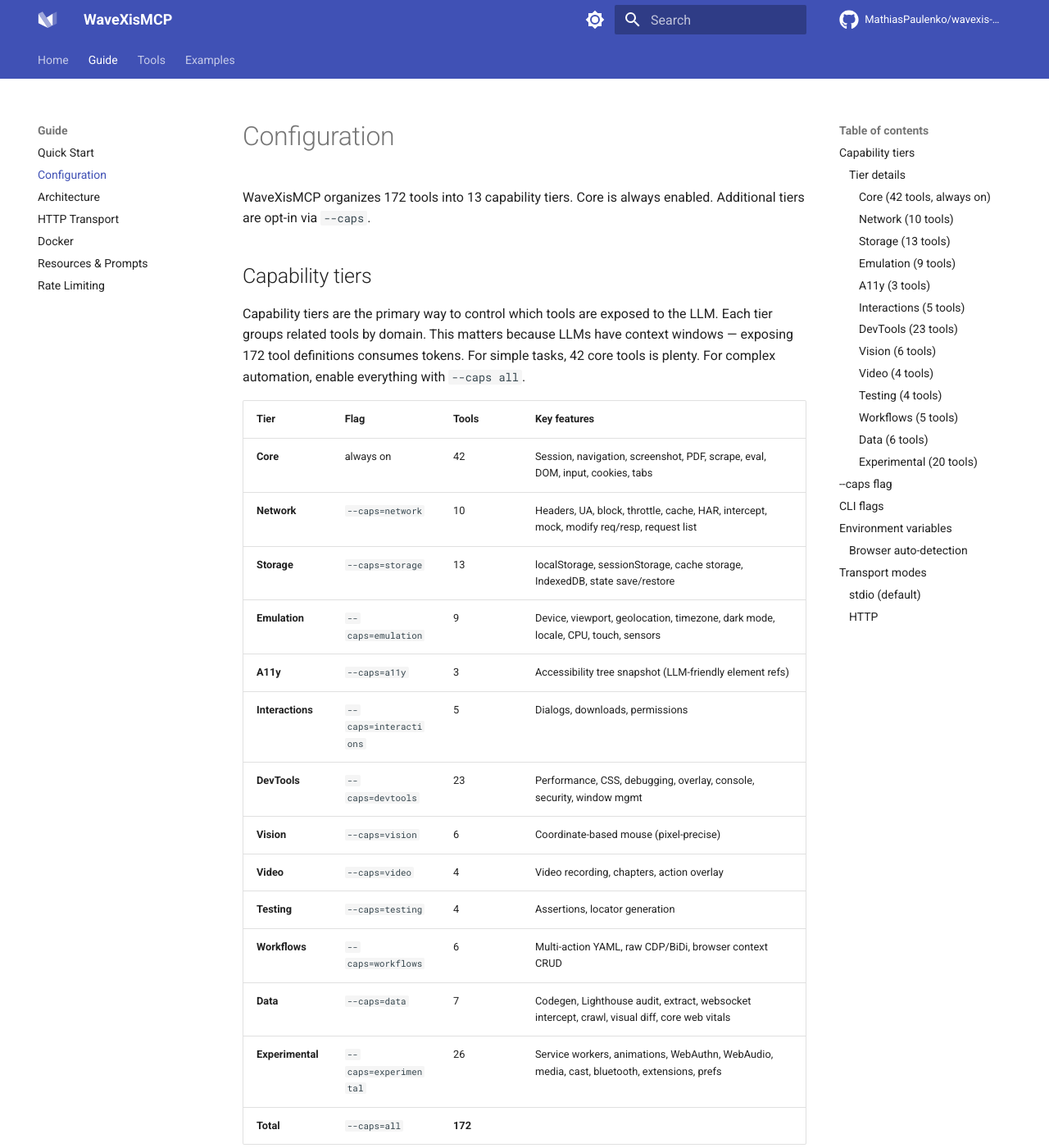
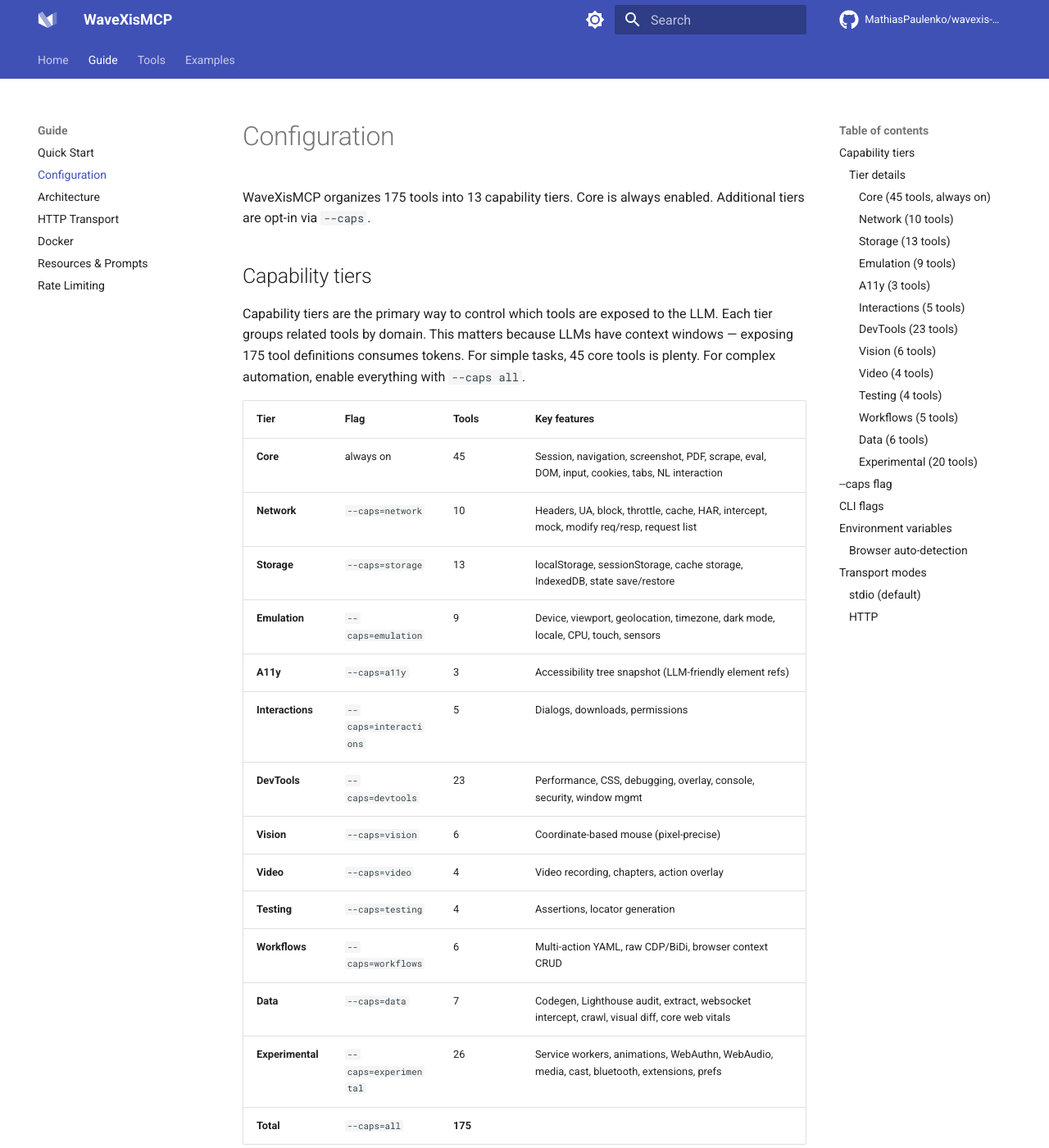
Before and after one commit to MathiasPaulenko/wavexis-mcp, an MkDocs documentation site: the page built from docs/configuration.md, in a window 1280 px wide and 1400 px high. Shown: the whole window at 82% size. Built offline with MkDocs 1.6.1 and Material for MkDocs 9.7.7, drawn with Linux system fonts in a browser that asks for light colours; comment, search, counter and statistics services are not loaded; some of the changed text lies outside the part shown.

Commit message:
feat: v1.6.1 — add 3 NL interaction tools (find_by_text, nl_click, nl_fill)

````diff
--- a/docs/configuration.md
+++ b/docs/configuration.md
@@ -1,14 +1,14 @@
 # Configuration
 
-WaveXisMCP organizes 172 tools into 13 capability tiers. Core is always enabled. Additional tiers are opt-in via `--caps`.
+WaveXisMCP organizes 175 tools into 13 capability tiers. Core is always enabled. Additional tiers are opt-in via `--caps`.
 
 ## Capability tiers
 
-Capability tiers are the primary way to control which tools are exposed to the LLM. Each tier groups related tools by domain. This matters because LLMs have context windows — exposing 172 tool definitions consumes tokens. For simple tasks, 42 core tools is plenty. For complex automation, enable everything with `--caps all`.
+Capability tiers are the primary way to control which tools are exposed to the LLM. Each tier groups related tools by domain. This matters because LLMs have context windows — exposing 175 tool definitions consumes tokens. For simple tasks, 45 core tools is plenty. For complex automation, enable everything with `--caps all`.
 
 | Tier | Flag | Tools | Key features |
 | --- | --- | --- | --- |
-| **Core** | always on | 42 | Session, navigation, screenshot, PDF, scrape, eval, DOM, input, cookies, tabs |
+| **Core** | always on | 45 | Session, navigation, screenshot, PDF, scrape, eval, DOM, input, cookies, tabs, NL interaction |
 | **Network** | `--caps=network` | 10 | Headers, UA, block, throttle, cache, HAR, intercept, mock, modify req/resp, request list |
 | **Storage** | `--caps=storage` | 13 | localStorage, sessionStorage, cache storage, IndexedDB, state save/restore |
 | **Emulation** | `--caps=emulation` | 9 | Device, viewport, geolocation, timezone, dark mode, locale, CPU, touch, sensors |
@@ -21,11 +21,11 @@
 | **Workflows** | `--caps=workflows` | 6 | Multi-action YAML, raw CDP/BiDi, browser context CRUD |
 | **Data** | `--caps=data` | 7 | Codegen, Lighthouse audit, extract, websocket intercept, crawl, visual diff, core web vitals |
 | **Experimental** | `--caps=experimental` | 26 | Service workers, animations, WebAuthn, WebAudio, media, cast, bluetooth, extensions, prefs |
-| **Total** | `--caps=all` | **172** | |
+| **Total** | `--caps=all` | **175** | |
 
 ### Tier details
 
-#### Core (42 tools, always on)
+#### Core (45 tools, always on)
 
 The foundation. Covers session management, navigation, screenshots, PDF generation, page scraping, JavaScript evaluation, DOM manipulation, user input (click, type, fill, hover, drag, key press), cookies, and tab management. These tools are always available regardless of `--caps` settings.
 
@@ -80,10 +80,10 @@
 ## --caps flag
 
 ```bash
-# Core only (default, 42 tools)
+# Core only (default, 45 tools)
 wavexis-mcp
 
-# All tiers (172 tools)
+# All tiers (175 tools)
 wavexis-mcp --caps all
 
 # Specific tiers
--- a/pyproject.toml
+++ b/pyproject.toml
@@ -4,8 +4,8 @@
 
 [project]
 name = "wavexis-mcp"
-version = "1.6.0"
-description = "MCP server exposing the wavexis browser automation library to LLMs — 172 tools, 13 capability tiers, zero Node.js"
+version = "1.6.1"
+description = "MCP server exposing the wavexis browser automation library to LLMs — 175 tools, 13 capability tiers, zero Node.js"
 readme = "README.md"
 license = { text = "MIT" }
 requires-python = ">=3.11"
--- a/wavexis_mcp/__init__.py
+++ b/wavexis_mcp/__init__.py
@@ -1,3 +1,3 @@
 """WaveXisMCP — MCP server exposing wavexis browser automation to LLMs."""
 
-__version__ = "1.6.0"
+__version__ = "1.6.1"
````
Also changed, not shown: CHANGELOG.md (+14 -0 lines), README.md (+10 -10 lines), docs/architecture.md (+1 -1 lines), docs/index.md (+5 -5 lines), docs/quickstart.md (+6 -6 lines), 2 other files.
